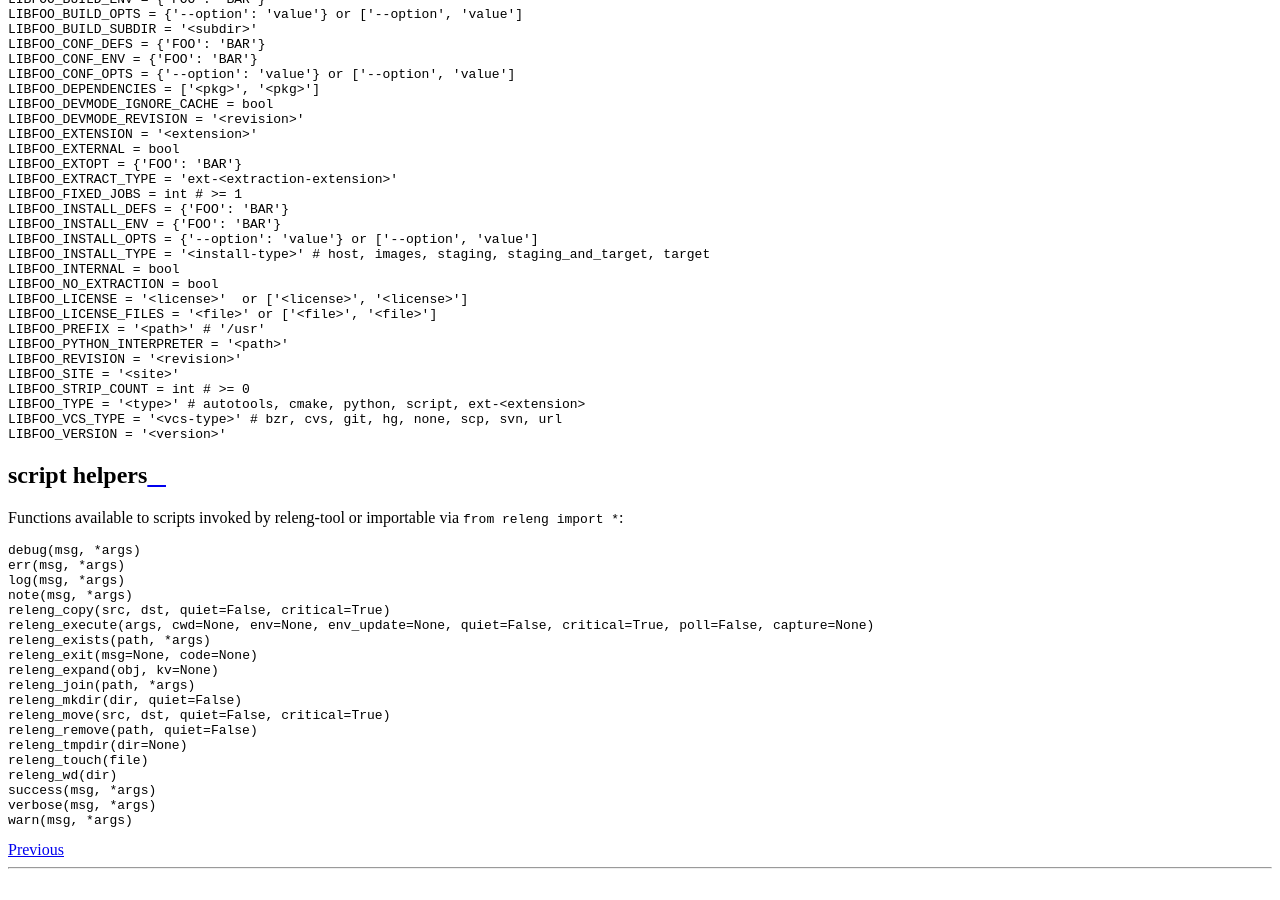
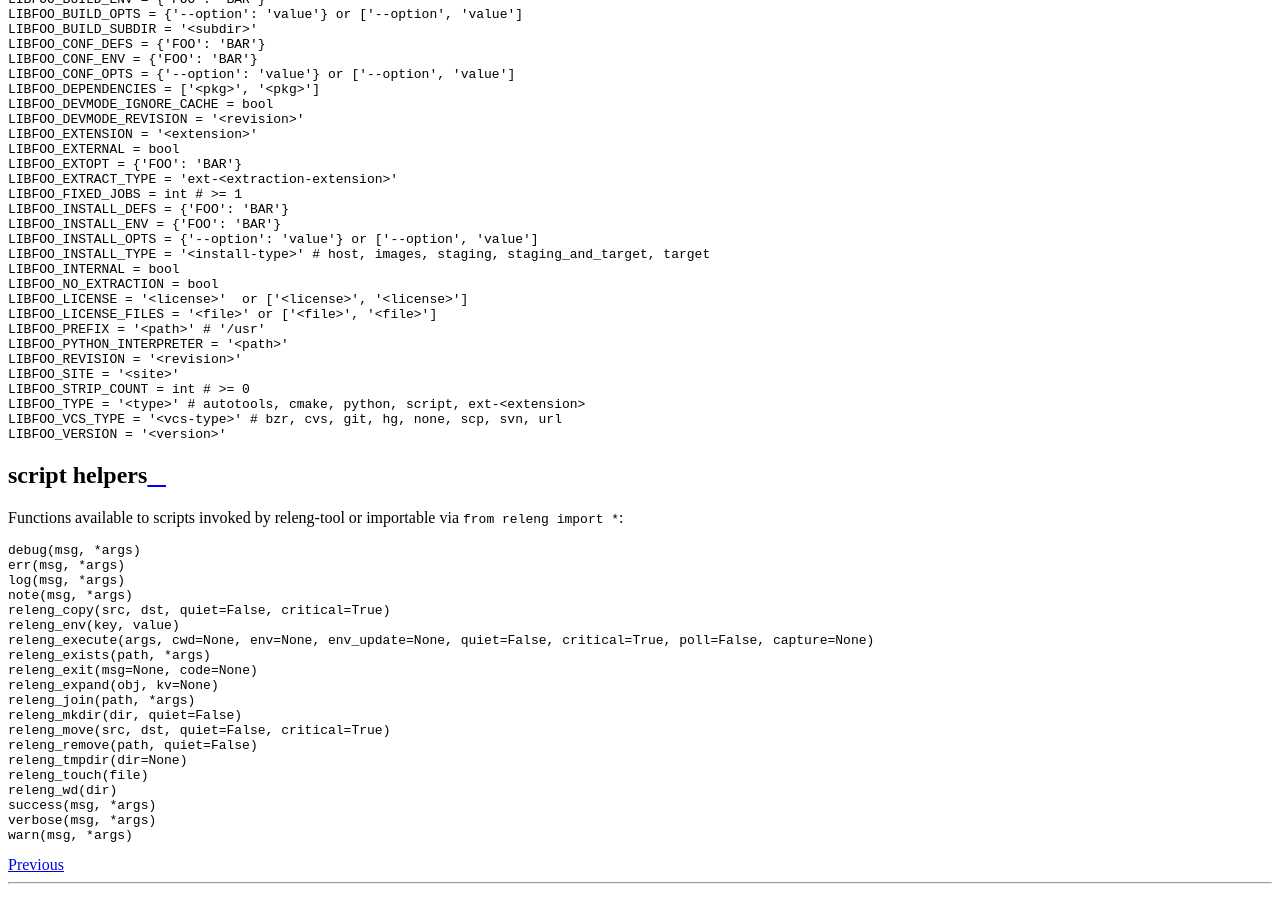
Before and after one commit to releng-tool/releng-tool, a Sphinx documentation site: the page built from Documentation/annex-a.rst, in a window 1280 px wide and 900 px high, scrolled down 1883 px. Built offline with Sphinx 7.4.7 and the Read the Docs theme 2.0.0, drawn with Linux system fonts in a browser that asks for light colours.

Commit message:
Documentation: adding new script helper
Adding the newly added function aliases `releng_env` to the developer's
guide document.

Signed-off-by: James Knight <james.d.knight@live.com>

```diff
--- a/Documentation/annex-a.rst
+++ b/Documentation/annex-a.rst
@@ -119,6 +119,7 @@ Functions available to scripts invoked by releng-tool or importable via
    log(msg, *args)
    note(msg, *args)
    releng_copy(src, dst, quiet=False, critical=True)
+   releng_env(key, value)
    releng_execute(args, cwd=None, env=None, env_update=None, quiet=False, critical=True, poll=False, capture=None)
    releng_exists(path, *args)
    releng_exit(msg=None, code=None)
```
Also changed, not shown: 1 other file.
